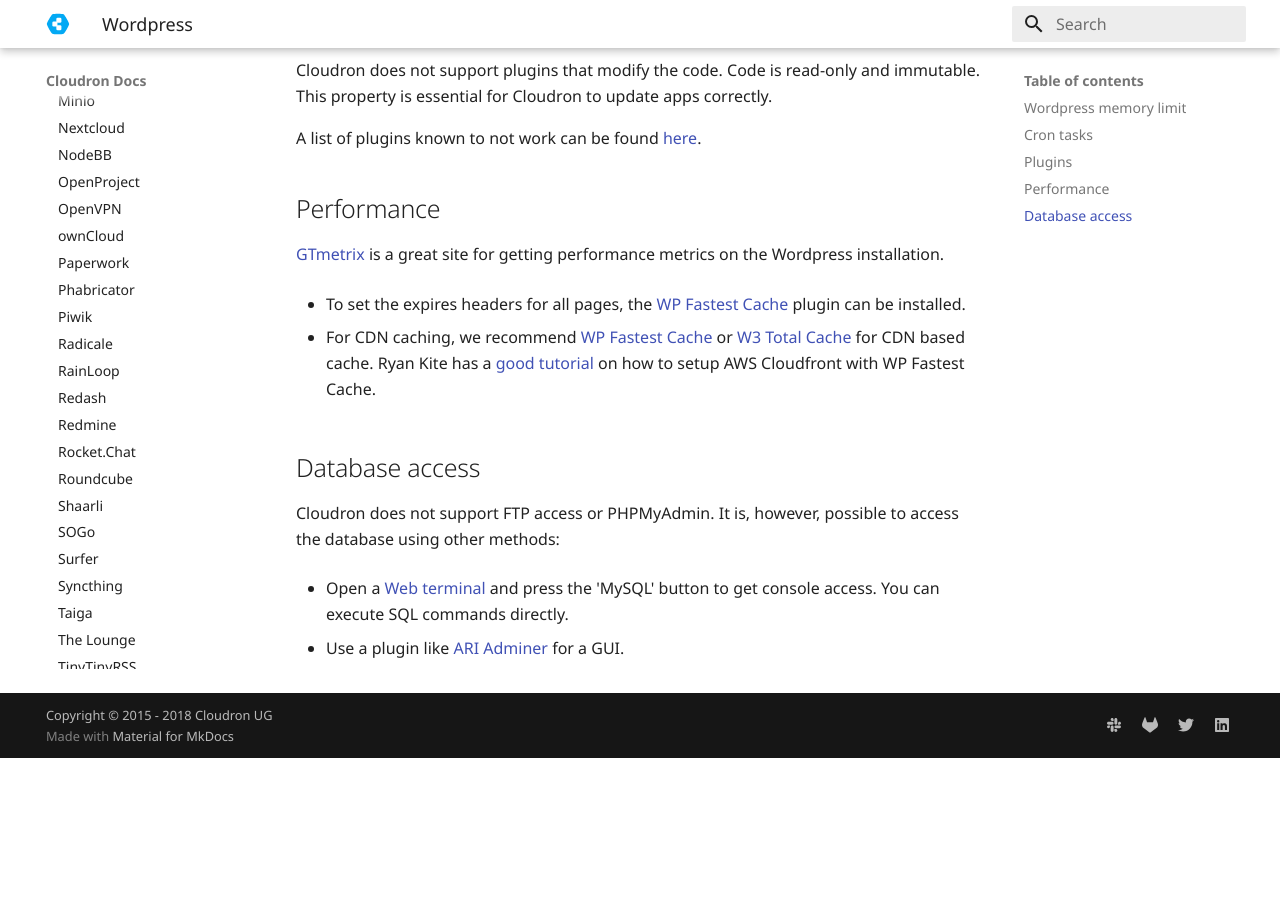
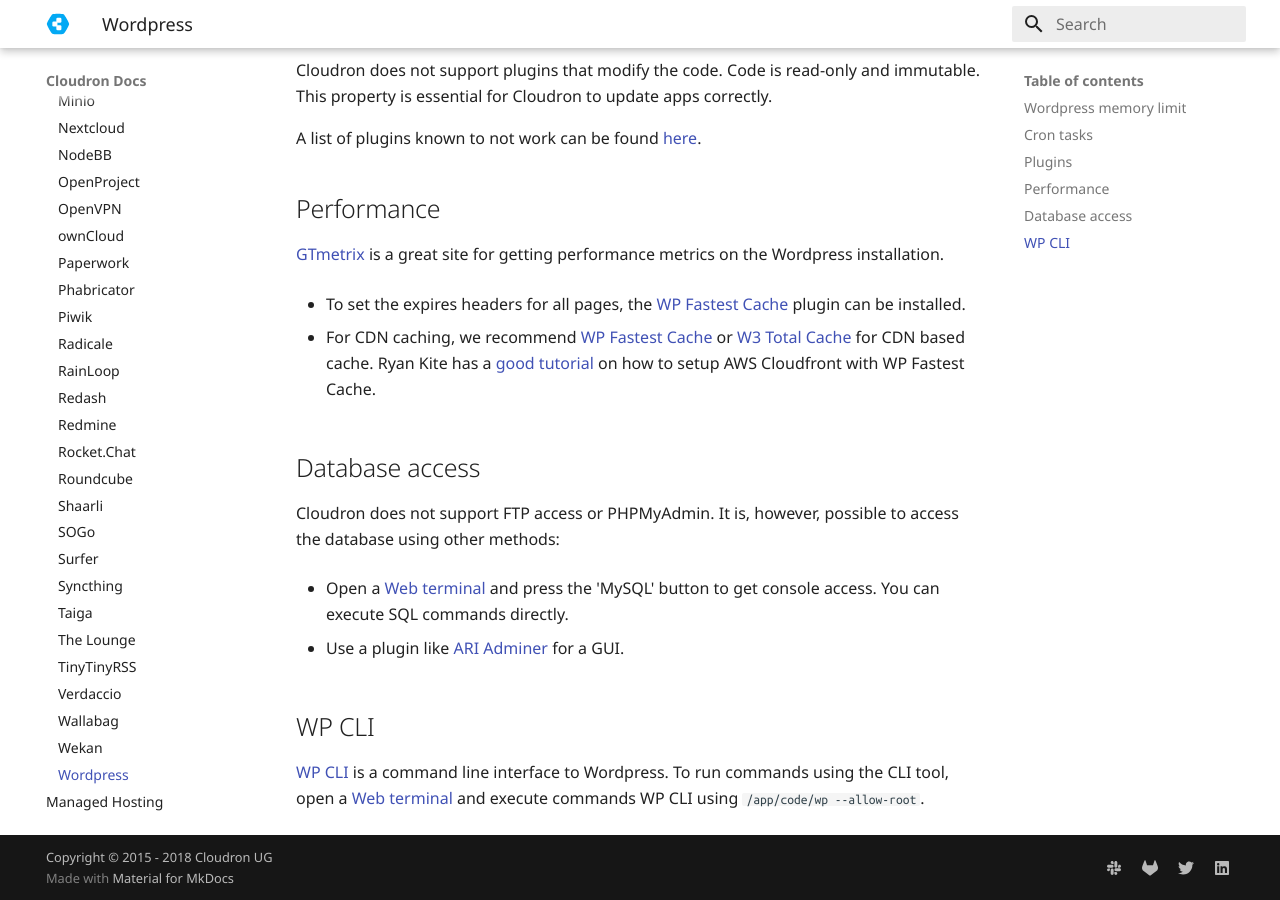
Before and after one commit to M-arcus/cloudron-docs, an MkDocs documentation site: the page built from docs/documentation/apps/wordpress.md, in a window 1280 px wide and 900 px high, scrolled down 663 px. Built offline with MkDocs 1.6.1 and Material for MkDocs 9.7.7, drawn with Linux system fonts in a browser that asks for light colours; old or Windows-style settings are respelled for this version of MkDocs; before the commit the page ends 1421 px from its top, so only the background shows below that.

Commit message:
wp: Add note on CLI

```diff
--- a/docs/documentation/apps/wordpress.md
+++ b/docs/documentation/apps/wordpress.md
@@ -51,3 +51,9 @@
   access. You can execute SQL commands directly.
 
 * Use a plugin like [ARI Adminer](https://wordpress.org/plugins/ari-adminer/) for a GUI.
+
+## WP CLI
+
+[WP CLI](http://wp-cli.org/) is a command line interface to Wordpress. To run commands
+using the CLI tool, open a [Web terminal](/documentation/apps/#web-terminal) and
+execute commands WP CLI using `/app/code/wp --allow-root`.
```
